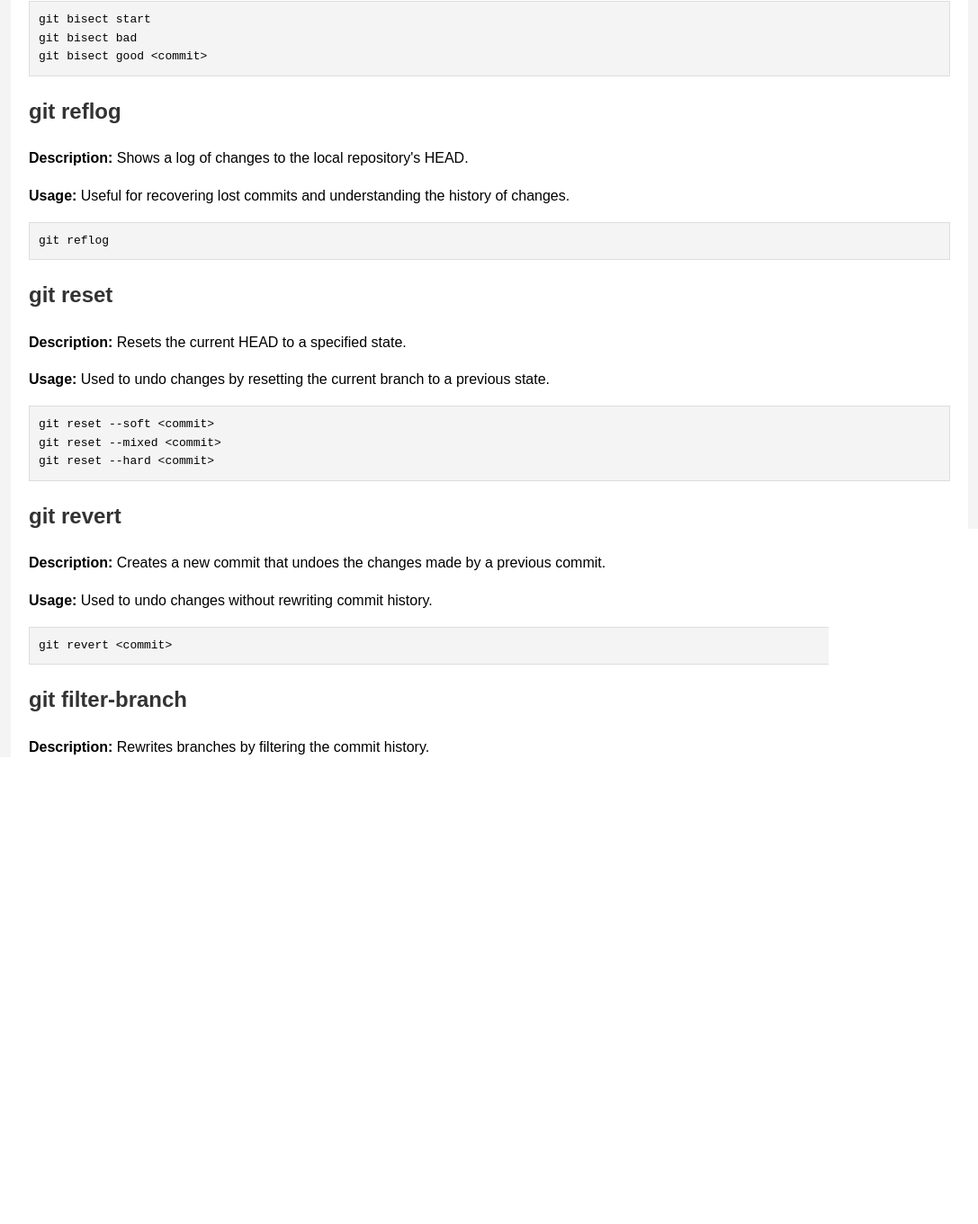
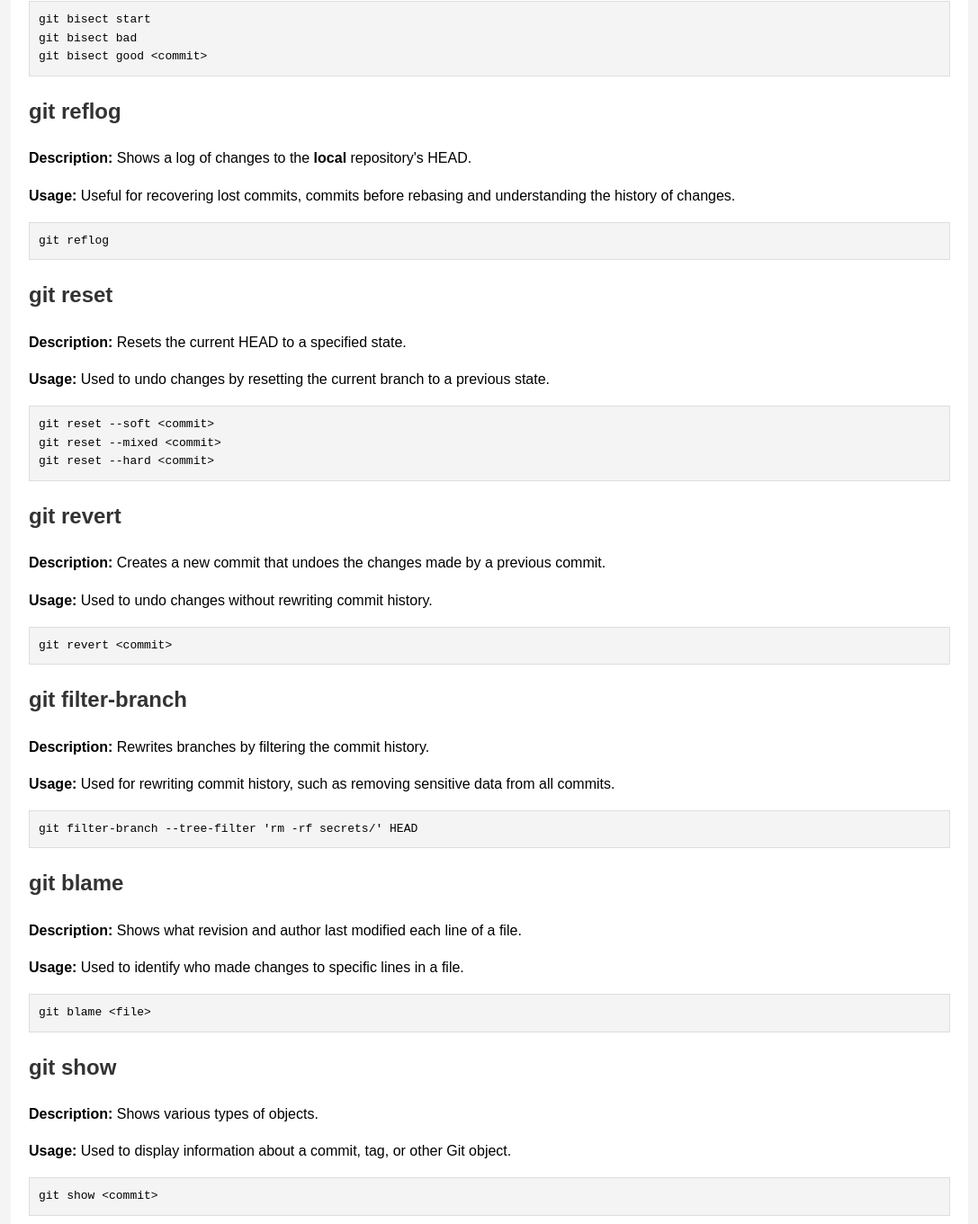
Before and after one commit to nayyaung/best_practices, a plain HTML site: page index.html in a window 1280 px wide. Shown: the part 937-2298 px from the top of the page at 90% size, without its empty margins (96-1183 px from the left). Drawn offline with Linux system fonts and the light colour scheme.

Commit message:
modified index.html

```diff
--- a/index.html
+++ b/index.html
@@ -55,7 +55,7 @@
 <body>
     <header>
         <div class="container">
-            <h1>Advanced Git Commands</h1>
+            <h1>Interesting Git Commands</h1>
         </div>
     </header>
 
@@ -93,8 +93,8 @@ git bisect good &lt;commit&gt;</code></pre>
 
         <section>
             <h2>git reflog</h2>
-            <p><strong>Description:</strong> Shows a log of changes to the local repository's HEAD.</p>
-            <p><strong>Usage:</strong> Useful for recovering lost commits and understanding the history of changes.</p>
+            <p><strong>Description:</strong> Shows a log of changes to the <strong>local</strong> repository's HEAD.</p>
+            <p><strong>Usage:</strong> Useful for recovering lost commits, commits before rebasing and understanding the history of changes.</p>
             <pre><code>git reflog</code></pre>
         </section>
 
@@ -119,14 +119,6 @@ git reset --hard &lt;commit&gt;</code></pre>
             <p><strong>Description:</strong> Rewrites branches by filtering the commit history.</p>
             <p><strong>Usage:</strong> Used for rewriting commit history, such as removing sensitive data from all commits.</p>
             <pre><code>git filter-branch --tree-filter 'rm -rf secrets/' HEAD</code></pre>
-        </section>
-
-        <section>
-            <h2>git submodule</h2>
-            <p><strong>Description:</strong> Manages external repositories within a repository.</p>
-            <p><strong>Usage:</strong> Used to include and manage external repositories as subdirectories.</p>
-            <pre><code>git submodule add &lt;repository-url&gt;
-git submodule update --init --recursive</code></pre>
         </section>
 
         <section>
```
